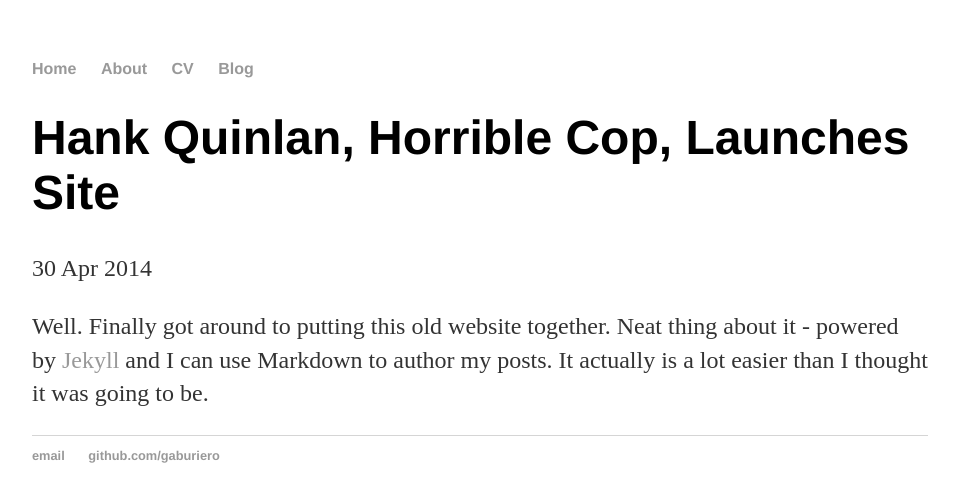
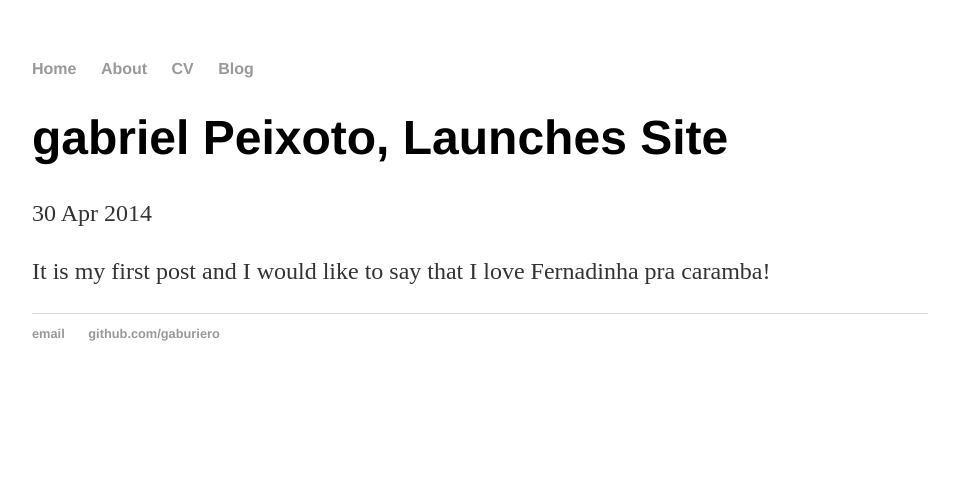
Before and after one commit to gaburiero/gaburiero.github.io, a Jekyll site: the page built from _posts/2016-03-10-site-launched.md, in a window 1280 px wide. Shown: the top 502 px of the page, without its empty margins (160-1119 px from the left). Built offline with Jekyll 4.4.1, drawn with Linux system fonts in a browser that asks for light colours.

Commit message:
updated post

```diff
--- a/_posts/2016-03-10-site-launched.md
+++ b/_posts/2016-03-10-site-launched.md
@@ -1,7 +1,7 @@
 ---
 layout: post
-title: "Hank Quinlan, Horrible Cop, Launches Site"
+title: "gabriel Peixoto, Launches Site"
 date: 2014-04-30
 ---
 
-Well. Finally got around to putting this old website together. Neat thing about it - powered by [Jekyll](http://jekyllrb.com) and I can use Markdown to author my posts. It actually is a lot easier than I thought it was going to be.
+It is my first post and I would like to say that I love Fernadinha pra caramba!
```
